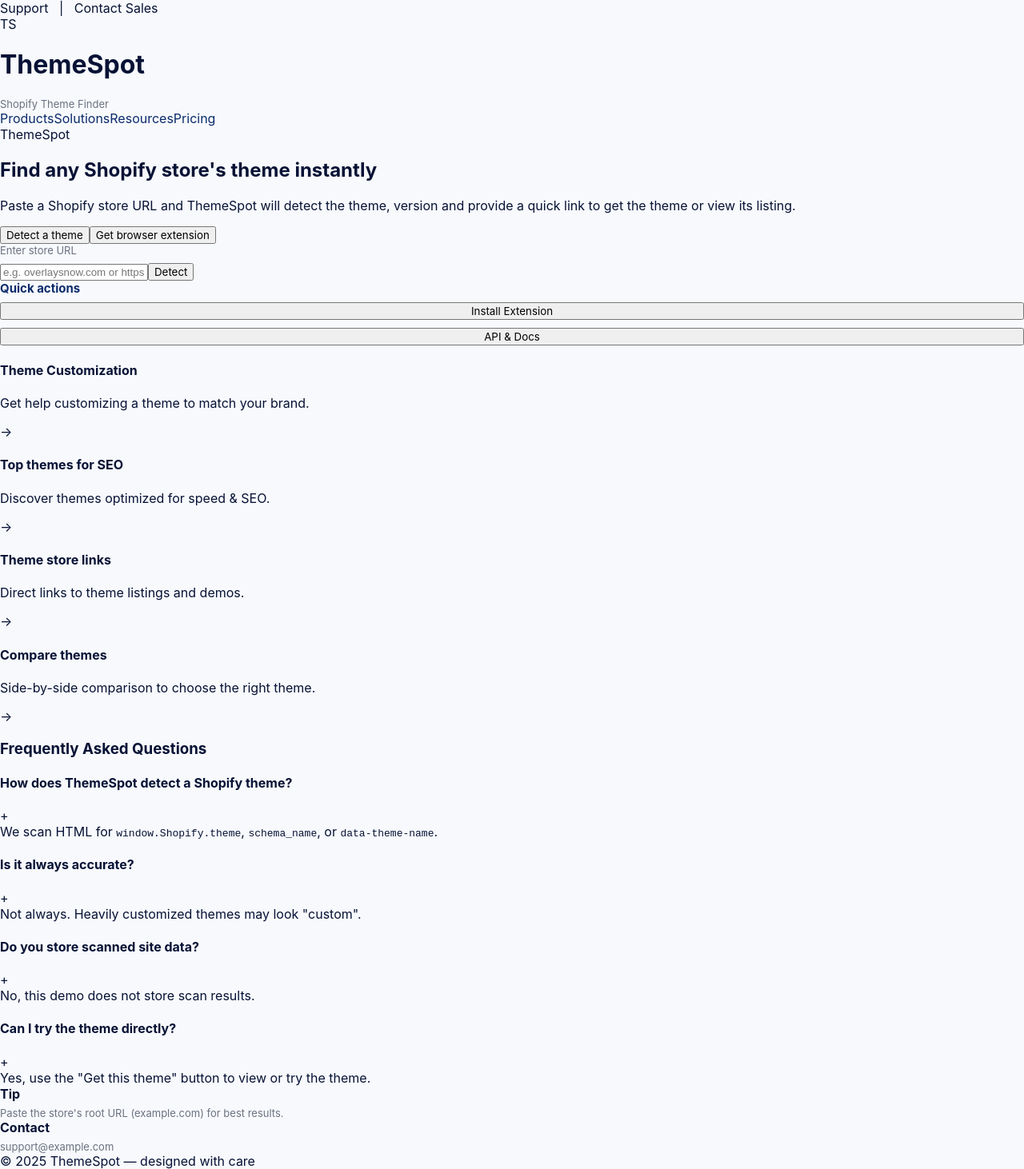
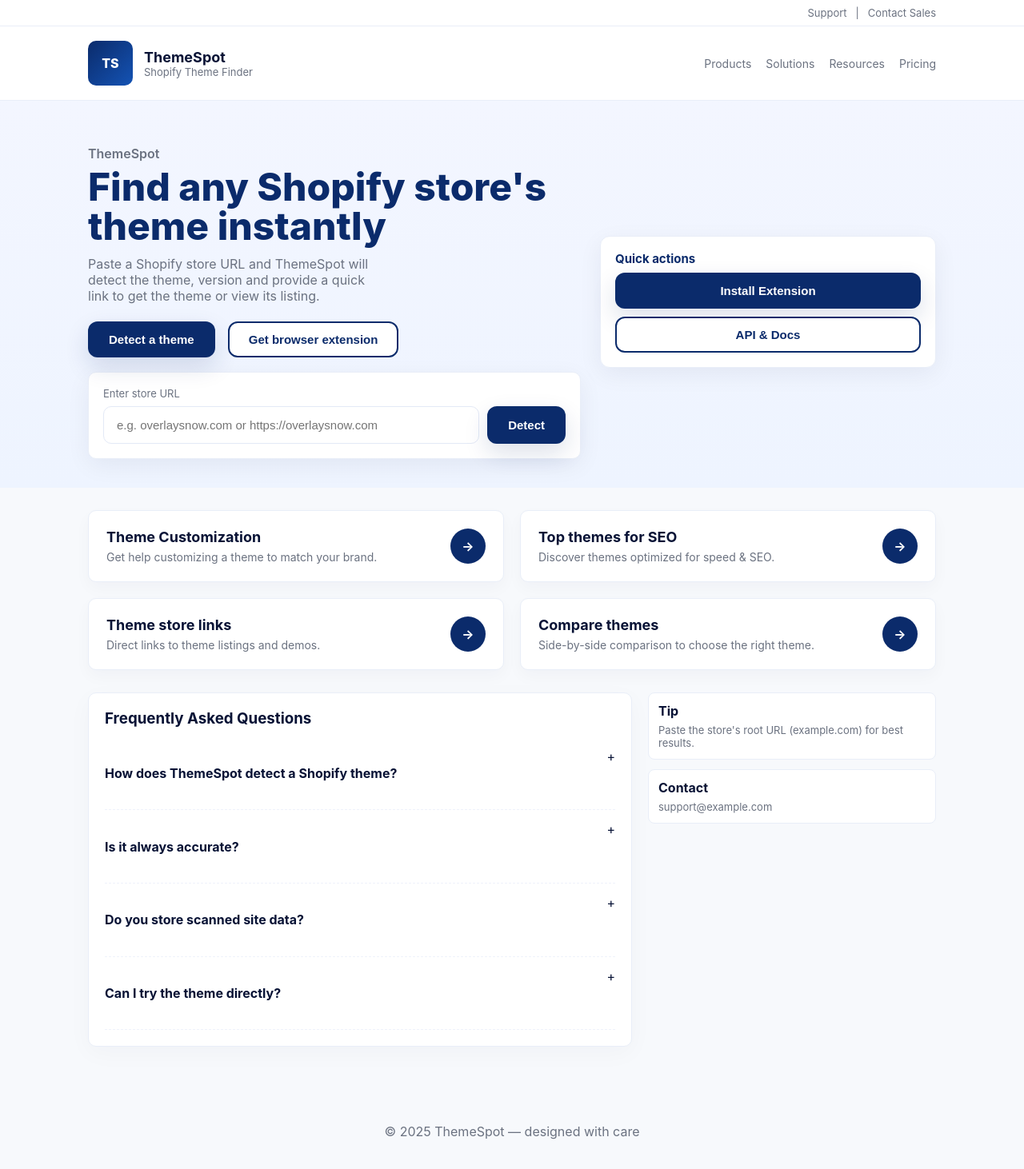
Before and after one commit to sanjeev28/themeSpot, a Next.js app: page / in a window 1280 px wide. Shown: the whole page at 80% size. Built offline with nearby package versions, Linux system fonts and the light colour scheme.

Commit message:
Update globals.css

```diff
--- a/styles/globals.css
+++ b/styles/globals.css
@@ -1,14 +1,323 @@
-:root{
-  --navy:#0b2b6b;
-  --muted:#6b7280;
-  --bg:#f7f9fc;
-  --card:#ffffff;
+:root {
+  --navy: #0b2b6b; /* main deep blue */
+  --navy-2: #0e2f7a;
+  --bg: #f7f9fc;
+  --card: #ffffff;
+  --muted: #6b7280;
+  --accent: #0b2b6b;
+  --accent-2: #1453b4;
+  --border: #e9eef8;
+  --container: 1100px;
+  --radius: 12px;
 }
-html,body{
-  padding:0;margin:0;background:var(--bg);font-family:-apple-system,BlinkMacSystemFont,"Segoe UI",Roboto,Arial;color:#071235;
+
+* {
+  box-sizing: border-box;
 }
-a{color:var(--navy);text-decoration:none}
-main{min-height:60vh}
-h1,h2,h3{font-family:inherit}
-button{font-family:inherit}
-details summary{cursor:pointer}
+
+html,
+body {
+  height: 100%;
+}
+
+body {
+  font-family: Poppins, Inter, system-ui, -apple-system, "Segoe UI", Roboto, Arial;
+  margin: 0;
+  background: var(--bg);
+  color: #071235;
+  -webkit-font-smoothing: antialiased;
+}
+
+/* top utility bar */
+.topbar {
+  background: #fff;
+  border-bottom: 1px solid var(--border);
+}
+.topbar .inner {
+  max-width: var(--container);
+  margin: 0 auto;
+  padding: 8px 20px;
+  display: flex;
+  justify-content: flex-end;
+  gap: 18px;
+  font-size: 13px;
+  color: var(--muted);
+}
+
+header {
+  background: var(--card);
+  border-bottom: 1px solid var(--border);
+}
+.wrap {
+  max-width: var(--container);
+  margin: 0 auto;
+  padding: 18px 20px;
+}
+.header-row {
+  display: flex;
+  align-items: center;
+  justify-content: space-between;
+}
+.brand {
+  display: flex;
+  align-items: center;
+  gap: 14px;
+}
+.logo-mark {
+  width: 56px;
+  height: 56px;
+  border-radius: 10px;
+  background: linear-gradient(135deg, var(--accent), var(--accent-2));
+  display: flex;
+  align-items: center;
+  justify-content: center;
+  color: #fff;
+  font-weight: 800;
+}
+.brand h1 {
+  font-size: 18px;
+  margin: 0;
+}
+nav a {
+  margin-left: 18px;
+  color: var(--muted);
+  text-decoration: none;
+  font-size: 14px;
+}
+
+/* hero with large display type and modern CTA buttons */
+.hero-banner {
+  background: linear-gradient(180deg, #f3f6ff 0%, #eef4ff 100%);
+  padding: 56px 0 36px;
+}
+.hero-inner {
+  max-width: var(--container);
+  margin: 0 auto;
+  padding: 0 20px;
+  display: flex;
+  align-items: center;
+  gap: 24px;
+}
+.hero-left {
+  flex: 1;
+}
+.hero-left .eyebrow {
+  color: var(--muted);
+  font-weight: 600;
+  margin-bottom: 8px;
+}
+.hero-left h2 {
+  font-family: Poppins, Inter;
+  font-weight: 800;
+  font-size: 48px;
+  line-height: 1.02;
+  margin: 0 0 12px;
+  color: var(--navy);
+}
+.hero-left p {
+  margin: 0;
+  color: var(--muted);
+  font-size: 16px;
+  max-width: 60%;
+}
+.cta-row {
+  display: flex;
+  gap: 16px;
+  margin-top: 22px;
+}
+.btn {
+  display: inline-flex;
+  align-items: center;
+  gap: 10px;
+  justify-content: center;
+  background: var(--navy);
+  color: #fff;
+  border: none;
+  padding: 14px 26px;
+  border-radius: 12px;
+  font-weight: 700;
+  font-size: 15px;
+  cursor: pointer;
+  box-shadow: 0 12px 30px rgba(11, 43, 107, 0.14);
+  transition: transform 0.14s ease, box-shadow 0.14s ease, opacity 0.14s ease;
+}
+.btn:hover {
+  transform: translateY(-3px);
+  box-shadow: 0 18px 40px rgba(11, 43, 107, 0.18);
+}
+.btn-outline {
+  display: inline-flex;
+  align-items: center;
+  gap: 10px;
+  justify-content: center;
+  background: #fff;
+  color: var(--navy);
+  border: 2px solid var(--navy);
+  padding: 12px 24px;
+  border-radius: 12px;
+  font-weight: 700;
+  font-size: 15px;
+  cursor: pointer;
+  transition: background 0.12s ease, color 0.12s ease, transform 0.12s ease;
+}
+.btn-outline:hover {
+  background: var(--navy);
+  color: #fff;
+  transform: translateY(-3px);
+}
+
+/* search card */
+.search-card {
+  background: var(--card);
+  padding: 18px;
+  border-radius: 10px;
+  margin-top: 18px;
+  box-shadow: 0 8px 30px rgba(7, 18, 53, 0.06);
+  border: 1px solid var(--border);
+}
+.search-row {
+  display: flex;
+  gap: 10px;
+}
+.search-row input {
+  flex: 1;
+  padding: 14px 16px;
+  border-radius: 10px;
+  border: 1px solid #e3e9f6;
+  font-size: 15px;
+}
+
+.hero-right {
+  width: 420px;
+}
+.quick-card {
+  background: linear-gradient(180deg, #fff, #fff);
+  padding: 18px;
+  border-radius: 12px;
+  box-shadow: 0 8px 30px rgba(7, 18, 53, 0.06);
+  border: 1px solid var(--border);
+}
+
+/* result area */
+.result-card {
+  background: linear-gradient(180deg, #fff, #fff);
+  border-radius: 12px;
+  padding: 20px;
+  border: 1px solid var(--border);
+  box-shadow: 0 12px 36px rgba(7, 18, 53, 0.06);
+  display: flex;
+  align-items: center;
+  gap: 18px;
+}
+
+/* info grid */
+.cards-grid {
+  max-width: var(--container);
+  margin: 28px auto;
+  padding: 0 20px;
+  display: grid;
+  grid-template-columns: repeat(2, 1fr);
+  gap: 20px;
+}
+.info-card {
+  background: var(--card);
+  border-radius: 10px;
+  padding: 22px;
+  border: 1px solid var(--border);
+  display: flex;
+  align-items: center;
+  justify-content: space-between;
+  box-shadow: 0 8px 20px rgba(7, 18, 53, 0.03);
+}
+.info-card h4 {
+  margin: 0;
+  font-size: 18px;
+}
+.info-card p {
+  margin: 6px 0 0;
+  color: var(--muted);
+  font-size: 14px;
+}
+.card-arrow {
+  width: 44px;
+  height: 44px;
+  border-radius: 50%;
+  background: var(--navy);
+  display: flex;
+  align-items: center;
+  justify-content: center;
+  color: #fff;
+  font-weight: 700;
+}
+
+/* faq */
+.faq-section {
+  max-width: var(--container);
+  margin: 28px auto;
+  padding: 0 20px 40px;
+}
+.faq-grid {
+  display: grid;
+  grid-template-columns: 1fr 360px;
+  gap: 20px;
+}
+.faq-card {
+  background: var(--card);
+  padding: 20px;
+  border-radius: 10px;
+  border: 1px solid var(--border);
+  box-shadow: 0 8px 30px rgba(7, 18, 53, 0.03);
+}
+.faq-card h3 {
+  margin: 0 0 12px;
+}
+.accordion .q {
+  display: flex;
+  justify-content: space-between;
+  padding: 14px 0;
+  border-bottom: 1px dashed #eef2fb;
+  cursor: pointer;
+}
+.accordion .a {
+  padding: 10px 0;
+  display: none;
+  color: var(--muted);
+}
+.faq-side {
+  display: flex;
+  flex-direction: column;
+  gap: 12px;
+}
+.side-card {
+  background: #fff;
+  border-radius: 8px;
+  padding: 12px;
+  border: 1px solid var(--border);
+}
+
+footer {
+  max-width: var(--container);
+  margin: 36px auto;
+  padding: 20px;
+  text-align: center;
+  color: var(--muted);
+}
+
+@media (max-width: 980px) {
+  .cards-grid {
+    grid-template-columns: 1fr;
+  }
+  .faq-grid {
+    grid-template-columns: 1fr;
+  }
+  .hero-inner {
+    flex-direction: column;
+    align-items: flex-start;
+  }
+  .hero-right {
+    width: 100%;
+  }
+  .hero-left p {
+    max-width: 100%;
+  }
+}
```
